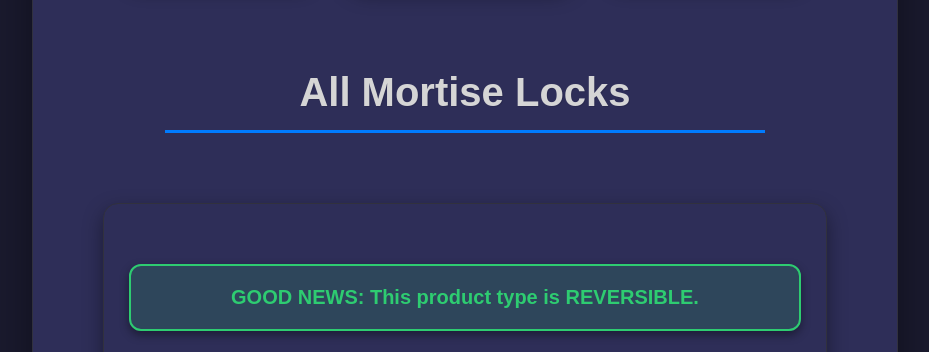
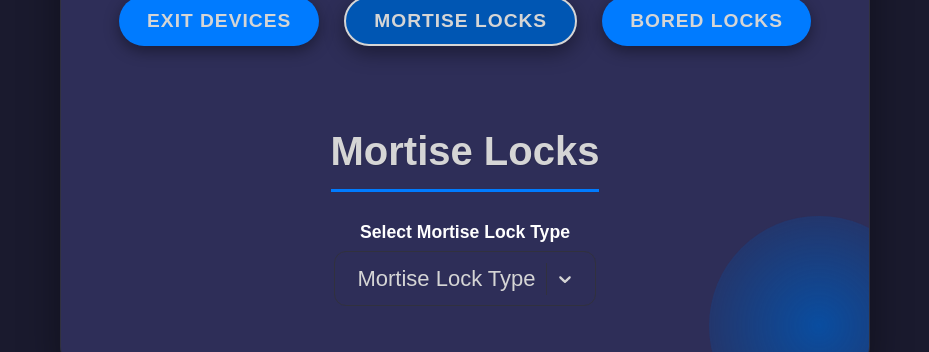
Before and after one commit to YanNazzim/Sargent-Handing-Tool, a React (Create React App) app: page / in a window 1280 px wide. Both pictures are taken after a click on the button "MORTISE LOCKS". Shown: the part 448-800 px from the top of the page, without its empty margins (175-1104 px from the left). Built offline with nearby package versions, Linux system fonts and the light colour scheme.

Commit message:
added BHW/BHL Trims

```diff
--- a/src/App.js
+++ b/src/App.js
@@ -139,7 +139,8 @@ function App() {
   const [selectedCategory, setSelectedCategory] = useState(null);
   const [selectedSeriesOption, setSelectedSeriesOption] = useState(null);
   const [selectedFunctionOption, setSelectedFunctionOption] = useState(null);
-  const [selectedBoredLockOption, setSelectedBoredLockOption] = useState(null); // New state for bored locks
+  const [selectedBoredLockOption, setSelectedBoredLockOption] = useState(null);
+  const [selectedMortiseLockOption, setSelectedMortiseLockOption] = useState(null); // New state for mortise locks
   const [modalImageUrl, setModalImageUrl] = useState(null);
   const [isDarkMode, setIsDarkMode] = useState(true); // State for dark mode
 
@@ -168,6 +169,13 @@ function App() {
     label: lock.type,
   }));
 
+  // New options for mortise locks dropdown
+  const mortiseLockOptions = productData.mortiseLocks.map(lock => ({
+    value: lock.type,
+    label: lock.type,
+  }));
+
+
   const currentFunctionDetails = selectedSeriesOption && selectedFunctionOption
     ? productData.exitDevices
       .find(d => d.series === selectedSeriesOption.value)
@@ -178,6 +186,11 @@ function App() {
     ? productData.boredLocks.find(lock => lock.type === selectedBoredLockOption.value)
     : null;
 
+  // New current mortise lock details
+  const currentMortiseLockDetails = selectedMortiseLockOption
+    ? productData.mortiseLocks.find(lock => lock.type === selectedMortiseLockOption.value)
+    : null;
+
 
   const openModal = (url) => setModalImageUrl(url);
   const closeModal = () => setModalImageUrl(null);
@@ -186,7 +199,8 @@ function App() {
     setSelectedCategory(category);
     setSelectedSeriesOption(null);
     setSelectedFunctionOption(null);
-    setSelectedBoredLockOption(null); // Clear bored lock selection when category changes
+    setSelectedBoredLockOption(null);
+    setSelectedMortiseLockOption(null); // Clear mortise lock selection when category changes
   };
 
   const handleSeriesChange = (option) => {
@@ -198,8 +212,13 @@ function App() {
     setSelectedFunctionOption(option);
   };
 
-  const handleBoredLockChange = (option) => { // New handler for bored lock selection
+  const handleBoredLockChange = (option) => {
     setSelectedBoredLockOption(option);
+  };
+
+  // New handler for mortise lock selection
+  const handleMortiseLockChange = (option) => {
+    setSelectedMortiseLockOption(option);
   };
 
   const toggleTheme = () => {
@@ -317,21 +336,44 @@ function App() {
         </div>
       );
     } else if (selectedCategory === "mortiseLocks") {
-      const lockData = productData[selectedCategory][0]; // Assuming only one entry for "All Mortise Locks"
       return (
-        <div className="lock-details-section">
-          <h2>{lockData.type}</h2>
-          {lockData.handing === "handed" ? (
-            <div className="handed-info">
-              <p className="warning">WARNING: This product type is HANDED.</p>
-              <ExplanationRenderer contentArray={lockData.explanation} />
-              {renderVisuals(lockData.visuals)} {/* Unified visual rendering */}
+        <div className="mortise-locks-section">
+          <h2>Mortise Locks</h2>
+          <div className="dropdowns-container">
+            <div className="mortise-lock-dropdown-wrapper">
+              <label htmlFor="mortise-lock-select" className="dropdown-label">Select Mortise Lock Type</label>
+              <Select
+                id="mortise-lock-select"
+                options={mortiseLockOptions}
+                onChange={handleMortiseLockChange}
+                value={selectedMortiseLockOption}
+                placeholder="Mortise Lock Type"
+                isClearable
+                isSearchable
+                styles={customSelectStyles}
+                menuPlacement="top"
+                menuPortalTarget={document.body}
+                components={{ Menu: CustomMenu }}
+              />
             </div>
-          ) : (
-            <div className="reversible-info">
-              <p className="positive">GOOD NEWS: This product type is REVERSIBLE.</p>
-              <ExplanationRenderer contentArray={lockData.explanation} />
-              {renderVisuals(lockData.visuals)} {/* Unified visual rendering */}
+          </div>
+
+          {currentMortiseLockDetails && (
+            <div className="mortise-lock-details">
+              <h4>Details for {currentMortiseLockDetails.type}</h4>
+              {currentMortiseLockDetails.handing === "handed" ? (
+                <div className="handed-info">
+                  <p className="warning">WARNING: This mortise lock type is HANDED.</p>
+                  <ExplanationRenderer contentArray={currentMortiseLockDetails.explanation} />
+                  {renderVisuals(currentMortiseLockDetails.visuals)}
+                </div>
+              ) : (
+                <div className="reversible-info">
+                  <p className="positive">GOOD NEWS: This mortise lock type is REVERSIBLE.</p>
+                  <ExplanationRenderer contentArray={currentMortiseLockDetails.explanation} />
+                  {renderVisuals(currentMortiseLockDetails.visuals)}
+                </div>
+              )}
             </div>
           )}
         </div>
```
Also changed, not shown: src/data.js.
